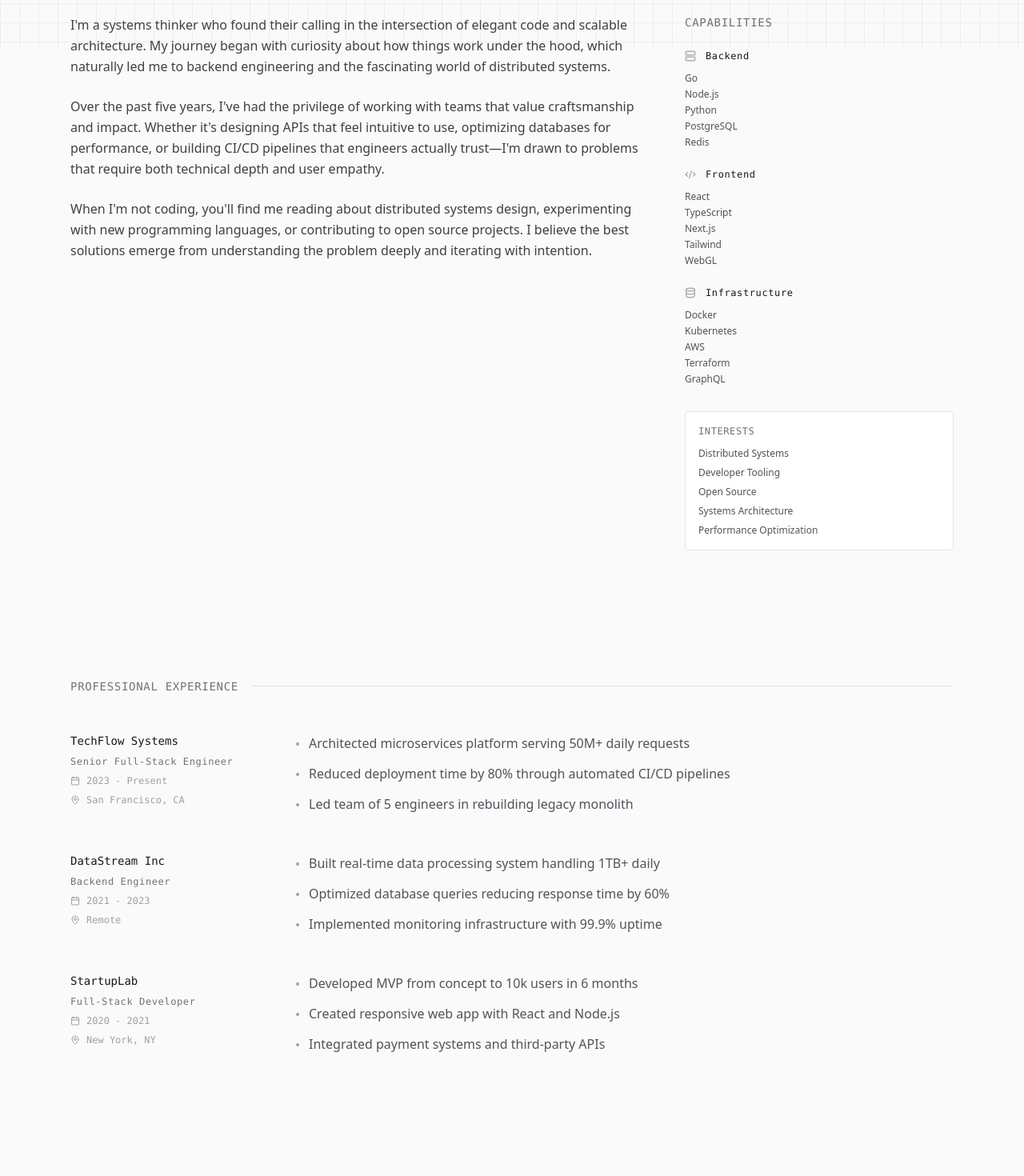
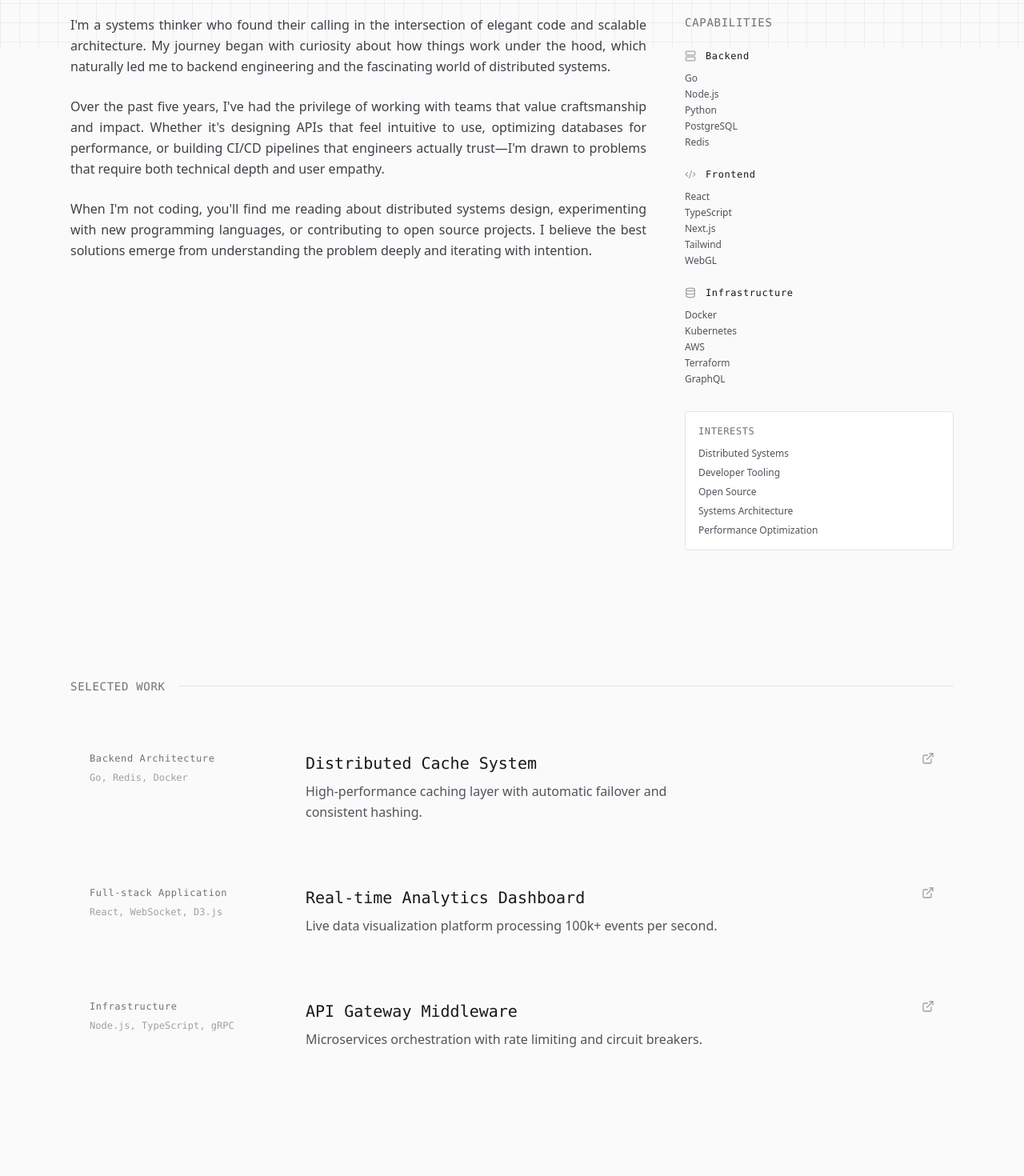
Before and after one commit to Joshardals/my-portfolio, a Next.js app: page / in a window 1280 px wide. Shown: the part 740-2210 px from the top of the page at 80% size. Built offline with nearby package versions, Linux system fonts and the light colour scheme.

Commit message:
can now show selected work

```diff
--- a/app/page.tsx
+++ b/app/page.tsx
@@ -286,7 +286,7 @@ export default function PortfolioPage() {
             <div className="grid grid-cols-12 gap-6 lg:gap-12">
               <div className="col-span-12 lg:col-span-8">
                 <div className="space-y-6 text-zinc-700 font-sans leading-relaxed">
-                  <p>
+                  <p className=" text-justify">
                     I'm a systems thinker who found their calling in the
                     intersection of elegant code and scalable architecture. My
                     journey began with curiosity about how things work under the
@@ -294,7 +294,7 @@ export default function PortfolioPage() {
                     fascinating world of distributed systems.
                   </p>
 
-                  <p>
+                  <p className="text-justify">
                     Over the past five years, I've had the privilege of working
                     with teams that value craftsmanship and impact. Whether it's
                     designing APIs that feel intuitive to use, optimizing
@@ -303,7 +303,7 @@ export default function PortfolioPage() {
                     both technical depth and user empathy.
                   </p>
 
-                  <p>
+                  <p className="text-justify">
                     When I'm not coding, you'll find me reading about
                     distributed systems design, experimenting with new
                     programming languages, or contributing to open source
@@ -374,7 +374,7 @@ export default function PortfolioPage() {
         </section>
 
         {/* Projects section */}
-        <section id="work" className="max-w-6xl mx-auto px-6 py-20 hidden">
+        <section id="work" className="max-w-6xl mx-auto px-6 py-20">
           <div className="space-y-12">
             <div className="flex items-center gap-4">
               <div className="text-sm text-zinc-500 tracking-wider">
```
